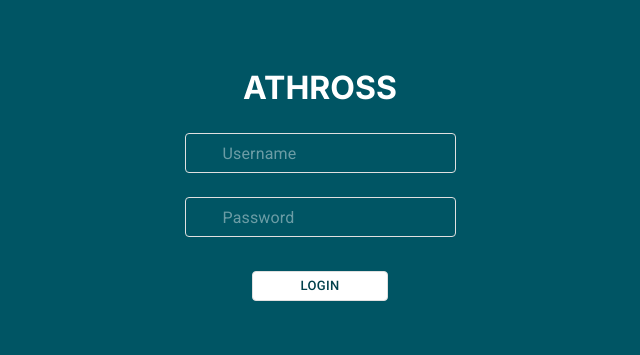
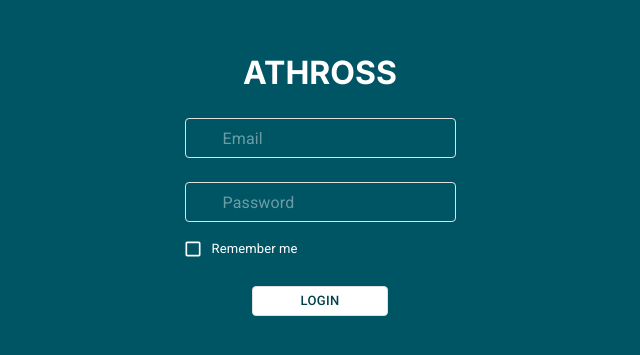
Before and after one commit to lucasferreira1994/athross-gui, a React (Vite) app: page / in a window 1280 px wide. Shown: the part 215-570 px from the top of the page, without its empty margins (320-960 px from the left). Built offline with nearby package versions, Linux system fonts and the light colour scheme; no server answers; some icons are missing.

Commit message:
feat(login): add context & api configs

```diff
--- a/package.json
+++ b/package.json
@@ -22,6 +22,7 @@
     "react-dom": "^19.1.0",
     "react-i18next": "^15.5.3",
     "react-router-dom": "^7.6.2",
+    "react-toastify": "^11.0.5",
     "styled-components": "^6.1.19"
   },
   "devDependencies": {
--- /dev/null
+++ b/src/contexts/AuthContext.jsx
@@ -0,0 +1,39 @@
+import { createContext, useState } from "react";
+
+const AuthContext = createContext();
+
+export function AuthProvider({ children }) {
+  const persistedAccess = JSON.parse(sessionStorage.getItem("access"));
+  const persistedRefresh = JSON.parse(sessionStorage.getItem("refresh"));
+
+  const [access, setAccess] = useState(persistedAccess);
+  const [refresh, setRefresh] = useState(persistedRefresh);
+
+  function signUp({ access, refresh }) {
+    setAccess(access);
+    sessionStorage.setItem("access", JSON.stringify(access));
+    setRefresh(refresh);
+    sessionStorage.setItem("refresh", JSON.stringify(refresh));
+  }
+  function logout() {
+    setAccess("");
+    setRefresh("");
+    sessionStorage.removeItem("access");
+    sessionStorage.removeItem("refresh");
+  }
+
+  return (
+    <AuthContext.Provider
+      value={{
+        access,
+        refresh,
+        signUp,
+        logout,
+      }}
+    >
+      {children}
+    </AuthContext.Provider>
+  );
+}
+
+export default AuthContext;
--- /dev/null
+++ b/src/hooks/useAuth.js
@@ -0,0 +1,6 @@
+import { useContext } from "react";
+import AuthContext from "../contexts/AuthContext";
+
+export default function useAuth(){
+    return useContext(AuthContext);
+}
--- a/src/i18n/translations/en.json
+++ b/src/i18n/translations/en.json
@@ -36,6 +36,8 @@
       "ariaLabel": "Open advanced filter options"
     },
     "item": "item",
-    "items": "items"
+    "items": "items",
+    "rememberMe": "Remember me",
+    "errorSend": "Sorry, an error occurred."
   }
 }
--- a/src/i18n/translations/es.json
+++ b/src/i18n/translations/es.json
@@ -36,6 +36,8 @@
       "ariaLabel": "Abrir opciones de filtro avanzado"
     },
     "item": "item",
-    "items": "items"
+    "items": "items",
+    "rememberMe": "Recuerdame",
+    "errorSend": "Disculpe, ocurrió un error."
   }
 }
--- a/src/i18n/translations/ptBR.json
+++ b/src/i18n/translations/ptBR.json
@@ -36,6 +36,8 @@
       "ariaLabel": "Abrir opções de filtro avançado"
     },
     "item": "item",
-    "items": "itens"
+    "items": "itens",
+    "rememberMe": "Lembrar-me",
+    "errorSend": "Desculpe, ocorreu um erro."
   }
 }
--- a/src/main.jsx
+++ b/src/main.jsx
@@ -3,10 +3,13 @@ import ReactDOM from "react-dom/client";
 import App from "./App.jsx";
 import { ResetStyle } from "./styles/ResetStyle.js";
 import "./i18n";
+import { AuthProvider } from "./contexts/AuthContext.jsx";
 
 ReactDOM.createRoot(document.getElementById("root")).render(
   <React.StrictMode>
     <ResetStyle />
-    <App />
+    <AuthProvider>
+      <App />
+    </AuthProvider>
   </React.StrictMode>
 );
--- a/src/pages/LoginPage.jsx
+++ b/src/pages/LoginPage.jsx
@@ -1,6 +1,8 @@
 import {
   Button,
+  Checkbox,
   CircularProgress,
+  FormControlLabel,
   IconButton,
   InputAdornment,
   TextField,
@@ -9,12 +11,17 @@ import PersonIcon from "@mui/icons-material/Person";
 import LockPersonIcon from "@mui/icons-material/LockPerson";
 import Visibility from "@mui/icons-material/Visibility";
 import VisibilityOff from "@mui/icons-material/VisibilityOff";
-import styled from "styled-components";
+import styled, { useTheme } from "styled-components";
 import { useState } from "react";
 import { useTranslation } from "react-i18next";
+import api from "../services/api";
+import { useNavigate } from "react-router-dom";
+import { Slide, toast, ToastContainer } from "react-toastify";
 
 export default function LoginPage() {
   const { t } = useTranslation();
+  const theme = useTheme();
+  const navigate = useNavigate();
   const [showPassword, setShowPassword] = useState(false);
   const [loading, setLoading] = useState(false);
 
@@ -44,19 +51,20 @@ export default function LoginPage() {
   };
 
   const [loginInfo, setLoginInfo] = useState({
-    username: "",
+    email: "",
     password: "",
+    remember: false,
   });
 
   const [validationErrors, setValidationErrors] = useState({
-    username: false,
+    email: false,
     password: false,
   });
 
   const validateUser = (info) => {
     const errors = {};
-    if (!info.username) {
-      errors.username = true;
+    if (!info.email) {
+      errors.email = true;
     }
     if (!info.password) {
       errors.password = true;
@@ -64,18 +72,25 @@ export default function LoginPage() {
     return errors;
   };
 
-  const handleSubmit = (e) => {
+  const handleSubmit = async (e) => {
     e.preventDefault();
+    setLoading(true);
     const errors = validateUser(loginInfo);
-    if (errors.username || errors.password) {
+    if (errors.email || errors.password) {
       setValidationErrors(errors);
       return;
     }
-    setLoading(true);
-    console.log(loginInfo);
-    setTimeout(() => {
+
+    try {
+      const data = await api.users.signIn(loginInfo);
+      console.log(data);
+      navigate("/documents");
+    } catch (error) {
+      toast.error(error?.message || error?.detail || t("errorSend"));
+      console.log(error);
+    } finally {
       setLoading(false);
-    }, 2000);
+    }
   };
 
   return (
@@ -83,17 +98,18 @@ export default function LoginPage() {
       <FormContainer onSubmit={handleSubmit}>
         <h1>ATHROSS</h1>
         <TextField
-          id="username"
-          placeholder={t("username")}
+          id="email"
+          placeholder="Email"
           variant="outlined"
           margin="normal"
           size="small"
+          disabled={loading}
           sx={sxStyle}
-          value={loginInfo.username}
-          error={validationErrors.username}
+          value={loginInfo.email}
+          error={validationErrors.email}
           onChange={(e) => {
-            setLoginInfo({ ...loginInfo, username: e.target.value });
-            setValidationErrors({ ...validationErrors, username: false });
+            setLoginInfo({ ...loginInfo, email: e.target.value });
+            setValidationErrors({ ...validationErrors, email: false });
           }}
           slotProps={{
             input: {
@@ -111,6 +127,7 @@ export default function LoginPage() {
           variant="outlined"
           margin="normal"
           size="small"
+          disabled={loading}
           sx={sxStyle}
           value={loginInfo.password}
           error={validationErrors.password}
@@ -140,10 +157,39 @@ export default function LoginPage() {
             },
           }}
         />
+        <div className="remember">
+          <FormControlLabel
+            control={
+              <Checkbox
+                id="remember-me"
+                checked={loginInfo.remember}
+                disabled={loading}
+                size="small"
+                onChange={(e) => {
+                  setLoginInfo({ ...loginInfo, remember: e.target.checked });
+                }}
+                sx={{
+                  color: "#ffffff",
+                  "&.Mui-checked": {
+                    color: "#ffffff",
+                  },
+                }}
+              />
+            }
+            label={t("rememberMe")}
+            sx={{
+              "& .MuiFormControlLabel-label": {
+                color: "#ffffff",
+                fontSize: "13px",
+              },
+            }}
+          />
+        </div>
         <Button
           variant="contained"
           size="small"
           type="submit"
+          disabled={loading}
           sx={{
             backgroundColor: "#FFFFFF",
             color: "#01404b",
@@ -155,13 +201,27 @@ export default function LoginPage() {
             boxShadow: "none",
             textTransform: "none",
             width: "50%",
-            marginTop: "26px",
+            marginTop: "18px",
             height: "30px",
           }}
         >
           {!loading ? "LOGIN" : <CircularProgress size="21px" color="info" />}
         </Button>
       </FormContainer>
+
+      <ToastContainer
+        position="top-right"
+        autoClose={2500}
+        hideProgressBar={false}
+        newestOnTop={false}
+        closeOnClick={false}
+        rtl={false}
+        pauseOnFocusLoss
+        draggable
+        pauseOnHover
+        theme={theme.mode}
+        transition={Slide}
+      />
     </PageContainer>
   );
 }
@@ -184,4 +244,10 @@ const FormContainer = styled.form`
     color: #ffffff;
     margin-bottom: 10px;
   }
+  .remember {
+    width: 100%;
+    display: flex;
+    justify-content: start;
+    align-items: center;
+  }
 `;
--- a/src/services/api.js
+++ b/src/services/api.js
@@ -1,4 +1,6 @@
 import axios from "axios";
+import users from "./routes/users";
+import docs from "./routes/docs";
 
 const getBaseUrl = () => {
   const devUrl = import.meta.env.VITE_API_URL;
@@ -19,32 +21,18 @@ const getBaseUrl = () => {
 
 const URL = getBaseUrl();
 
-function createConfig(token) {
+export function getConfig() {
+  const token = JSON.parse(sessionStorage.getItem("access"));
   return { headers: { Authorization: `Bearer ${token}` } };
 }
 
-function getConfig() {
-  const token = JSON.parse(sessionStorage.getItem("access"));
-  const config = createConfig(token);
-  return config;
-}
-
-const apiRef = axios.create({
+export const apiRef = axios.create({
   baseURL: URL,
 });
 
-async function signIn(body) {
-  try {
-    const response = await apiRef.post(`/api/v2/login`, body);
-    return response.data;
-  } catch (error) {
-    console.error("Error: ", error);
-    throw error;
-  }
-}
-
 const api = {
-  signIn,
+  users,
+  docs,
 };
 
 export default api;
--- /dev/null
+++ b/src/services/routes/docs.js
@@ -0,0 +1,39 @@
+import { apiRef, getConfig } from "../api";
+
+const docs = {
+  listAllDocs,
+  listAllTypes,
+  listAllLabels,
+};
+
+async function listAllDocs() {
+  try {
+    const response = await apiRef.get(`/documents/`, getConfig());
+    return response.data;
+  } catch (error) {
+    console.error("Error: ", error);
+    throw error;
+  }
+}
+
+async function listAllTypes() {
+  try {
+    const response = await apiRef.get(`/document-types/`, getConfig());
+    return response.data;
+  } catch (error) {
+    console.error("Error: ", error);
+    throw error;
+  }
+}
+
+async function listAllLabels() {
+  try {
+    const response = await apiRef.get(`/labels/`, getConfig());
+    return response.data;
+  } catch (error) {
+    console.error("Error: ", error);
+    throw error;
+  }
+}
+
+export default docs;
--- /dev/null
+++ b/src/services/routes/users.js
@@ -0,0 +1,16 @@
+import { apiRef, getConfig } from "../api";
+
+const users = {
+  signIn,
+};
+async function signIn(body) {
+  try {
+    const response = await apiRef.post(`/user/login`, body);
+    return response.data;
+  } catch (error) {
+    console.error("Error: ", error);
+    throw error;
+  }
+}
+
+export default users;
```
Also changed, not shown: 2 other files (tests, documents, lock files or other folders).
